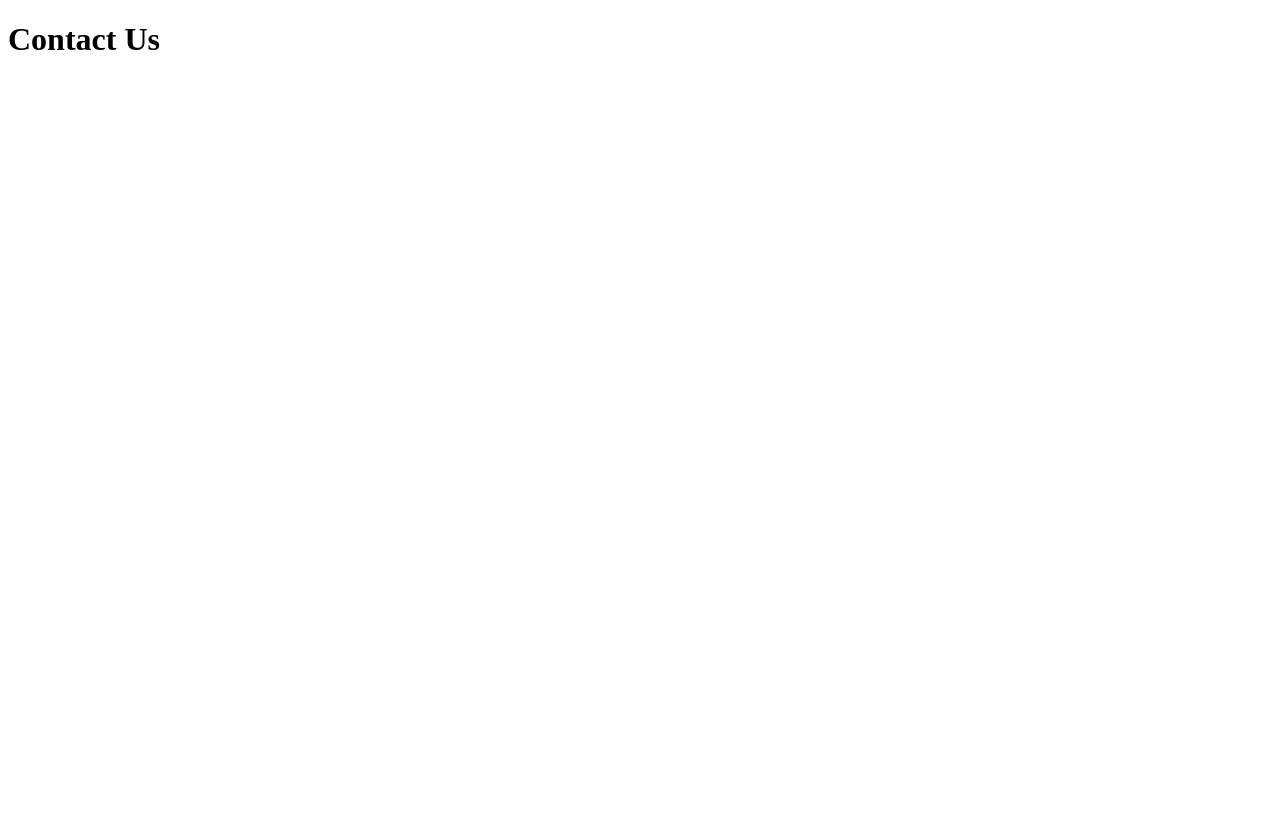
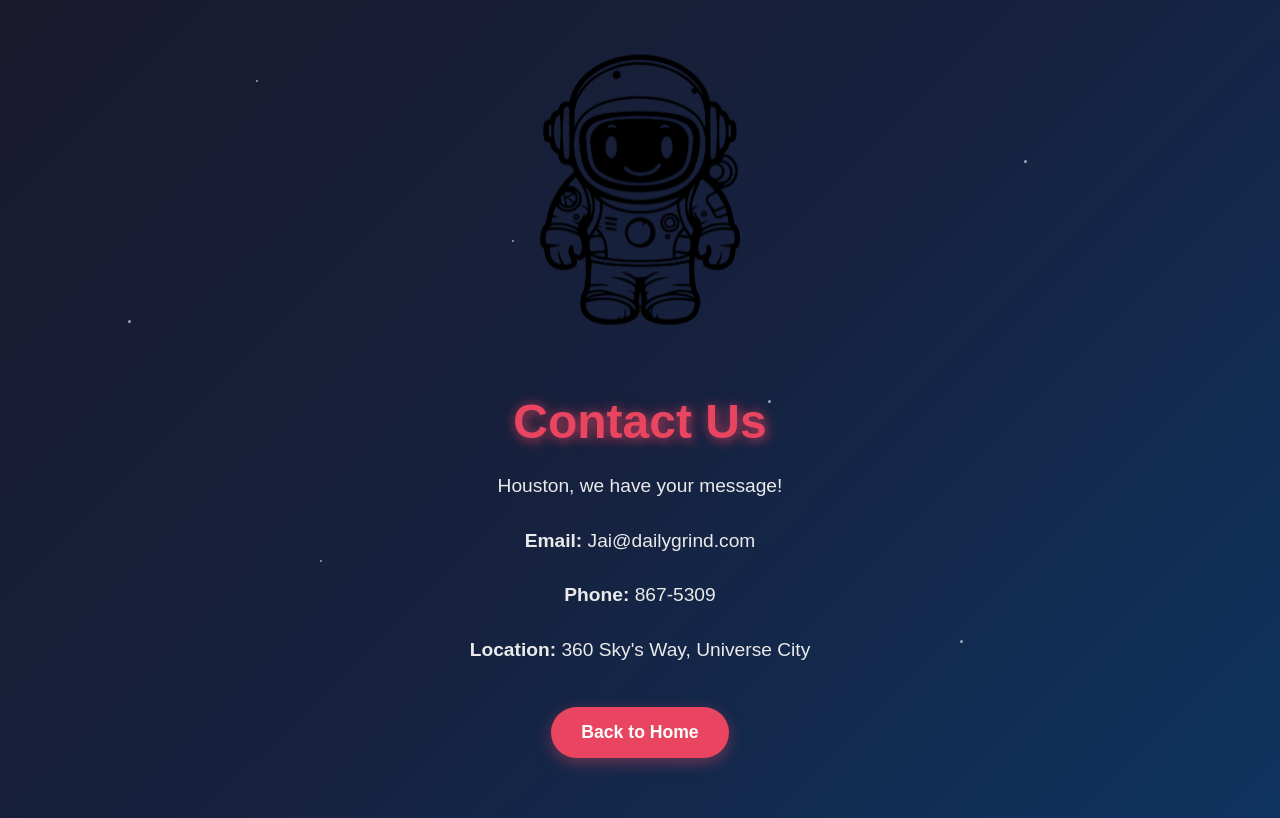
Before and after one commit to ShymeetriaJ/basic_express-js, a website: page public/contact.html in a window 1280 px wide. Drawn offline with Linux system fonts and the light colour scheme.

Commit message:
added styling.

```diff
--- a/public/contact.html
+++ b/public/contact.html
@@ -3,9 +3,33 @@
 <head>
     <meta charset="UTF-8">
     <meta name="viewport" content="width=device-width, initial-scale=1.0">
+    <link rel="stylesheet" href="styles.css">
     <title>Contact Us</title>
 </head>
 <body>
-    <h1>Contact Us</h1>
+    <div class="container">
+        <img src="astronaut.png" alt="Astronaut" class="astronaut">
+
+        <h1>Contact Us</h1>
+
+        <p>Houston, we have your message!</p>
+
+        <p><strong>Email:</strong> Jai@dailygrind.com</p>
+        <p><strong>Phone:</strong> 867-5309</p>
+        <p><strong>Location:</strong> 360 Sky's Way, Universe City</p>
+
+        <a href="/">Back to Home</a>
+    </div>
+
+    <div class="stars">
+        <div class="star" style="top: 10%; left: 20%; width: 2px; height: 2px;"></div>
+        <div class="star" style="top: 20%; left: 80%; width: 3px; height: 3px;"></div>
+        <div class="star" style="top: 30%; left: 40%; width: 2px; height: 2px;"></div>
+        <div class="star" style="top: 50%; left: 60%; width: 3px; height: 3px;"></div>
+        <div class="star" style="top: 70%; left: 25%; width: 2px; height: 2px;"></div>
+        <div class="star" style="top: 80%; left: 75%; width: 3px; height: 3px;"></div>
+        <div class="star" style="top: 15%; left: 50%; width: 2px; height: 2px;"></div>
+        <div class="star" style="top: 40%; left: 10%; width: 3px; height: 3px;"></div>
+    </div>
 </body>
 </html>
--- /dev/null
+++ b/public/styles.css
@@ -0,0 +1,119 @@
+body {
+    font-family: 'Arial', sans-serif;
+    background: linear-gradient(135deg, #1a1a2e 0%, #16213e 50%, #0f3460 100%);
+    color: #ffffff;
+    margin: 0;
+    padding: 0;
+    min-height: 100vh;
+    display: flex;
+    flex-direction: column;
+    align-items: center;
+}
+
+
+.container {
+    max-width: 800px;
+    padding: 40px 20px;
+    text-align: center;
+}
+
+h1 {
+    color: #e94560;
+    font-size: 3em;
+    margin: 20px 0;
+    text-shadow: 2px 2px 4px rgba(0, 0, 0, 0.5);
+    animation: glow 2s ease-in-out infinite alternate;
+}
+
+/* glow up */
+@keyframes glow {
+    from {
+        text-shadow: 2px 2px 4px rgba(233, 69, 96, 0.5);
+    }
+    to {
+        text-shadow: 2px 2px 20px rgba(233, 69, 96, 0.8),
+                     0 0 30px rgba(233, 69, 96, 0.6);
+    }
+}
+
+
+p {
+    font-size: 1.2em;
+    line-height: 1.8;
+    color: #eaeaea;
+    margin: 20px 0;
+}
+
+
+.astronaut {
+    width: 200px;
+    height: auto;
+    margin: 30px 0;
+    animation: float 3s ease-in-out infinite;
+    filter: drop-shadow((0 10px 20px rgba(0, 0, 0, 0.5)));
+}
+
+
+/* floating astronaut */
+@keyframes float {
+    0%, 100% {
+        transform: translateY(0px);
+    }
+    50% {
+        transform: translateY(-20px);
+    }
+}
+
+a {
+    display: inline-block;
+    margin: 20px 10px;
+    padding: 15px 30px;
+    background-color: #e94560;
+    color: #ffffff;
+    text-decoration: none;
+    border-radius: 30px;
+    font-weight: bold;
+    font-size: 1.1em;
+    transition: all 0.3s ease;
+    box-shadow: 0 5px 15px rgba(233, 69, 96, 0.4);
+}
+
+/* hover effect */
+a:hover {
+    background-color: #ff6b6b;
+    transform: translateY(-3px);
+    box-shadow: 0 8px 25px rgba(233, 69, 96, 0.6);
+}
+
+/* emoji*/
+.coffee-icon {
+    font-size: 2em;
+    margin: 0 10px;
+}
+
+/* Stars  */
+.stars {
+    position: fixed;
+    top: 0;
+    left: 0;
+    width: 100%;
+    height: 100%;
+    pointer-events: none;
+    z-index: -1;
+}
+
+.star {
+    position: absolute;
+    background: white;
+    border-radius: 50%;
+    animation: twinkle 3s infinite;
+}
+
+@keyframes twinkle {
+    0%, 100% {
+        opacity: 0.3;
+    }
+    50% {
+        opacity: 1;
+    }
+}
```
Also changed, not shown: public/index.html (+31 -5 lines), public/astronaut.png (added).
